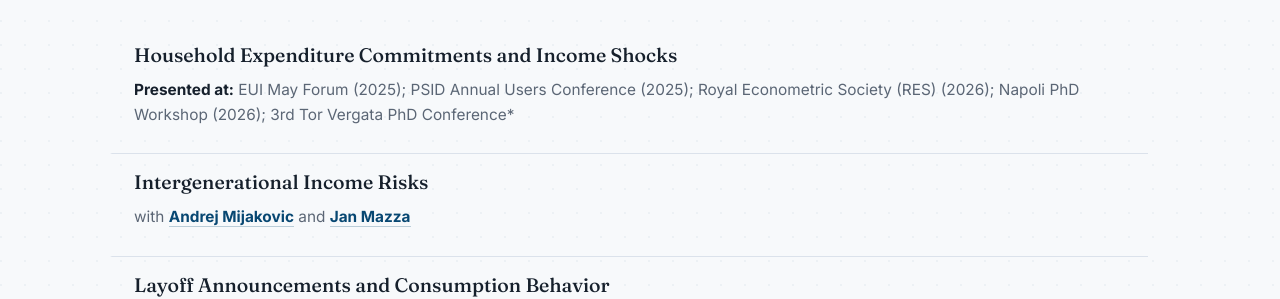
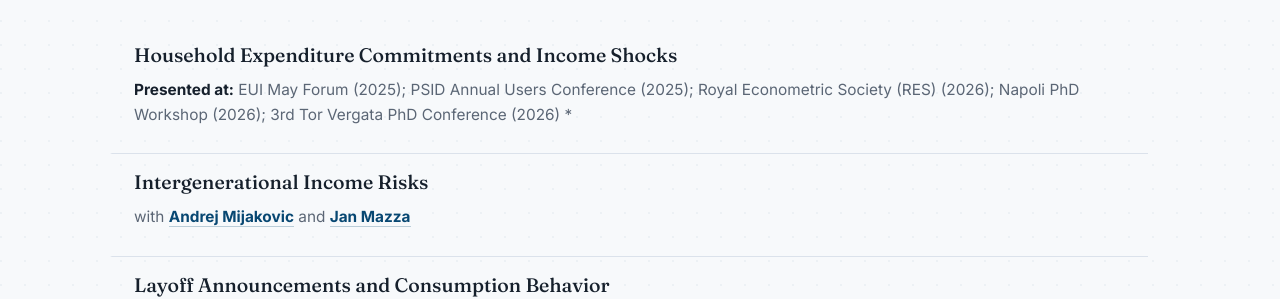
Before and after one commit to LudovicRoussel/ludovicroussel.github.io, a Jekyll site: the page built from index.md, in a window 1280 px wide and 900 px high, scrolled down 520 px. Shown: the part 180-479 px from the top of the window. Built offline with Jekyll 4.4.1, drawn with Linux system fonts in a browser that asks for light colours.

Commit message:
Add Tor Vergata conference year

```diff
--- a/index.md
+++ b/index.md
@@ -40,7 +40,7 @@ title: "Ludovic Roussel"
 
     <article class="paper">
       <h4 class="paper-title">Household Expenditure Commitments and Income Shocks</h4>
-      <p class="meta"><strong>Presented at:</strong> EUI May Forum (2025); PSID Annual Users Conference (2025); Royal Econometric Society (RES) (2026); Napoli PhD Workshop (2026); 3rd Tor Vergata PhD Conference*</p>
+      <p class="meta"><strong>Presented at:</strong> EUI May Forum (2025); PSID Annual Users Conference (2025); Royal Econometric Society (RES) (2026); Napoli PhD Workshop (2026); 3rd Tor Vergata PhD Conference (2026) *</p>
     </article>
 
     <article class="paper">
```
Also changed, not shown: Research/Research.md (+1 -1 lines).
